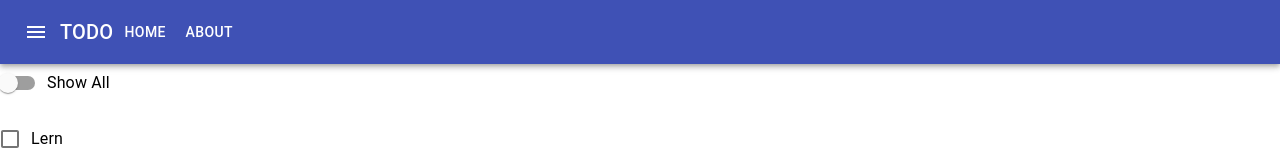
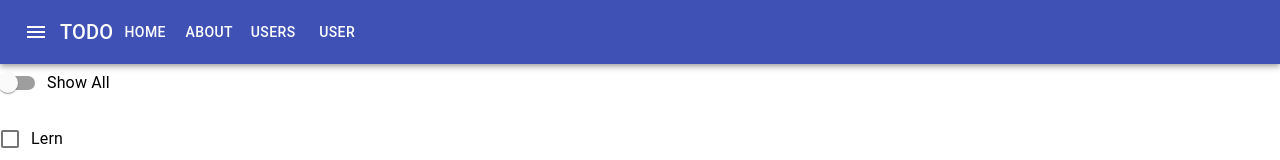
Before and after one commit to megalosghb/todo-list, a React (Create React App) app: page / in a window 1280 px wide. Shown: the top 160 px of the page. Built offline with nearby package versions, Linux system fonts and the light colour scheme.

Commit message:
users menu on Hedaer

```diff
--- a/src/Header/index.js
+++ b/src/Header/index.js
@@ -32,6 +32,12 @@ export const Header = () => {
         <Button color="inherit" to="/about" component={Link}>
           About
         </Button>
+        <Button color="inherit" to="/users" component={Link}>
+          Users
+        </Button>
+        <Button color="inherit" to="/users" component={Link}>
+          User
+        </Button>
       </Toolbar>
     </AppBar>
   );
```
